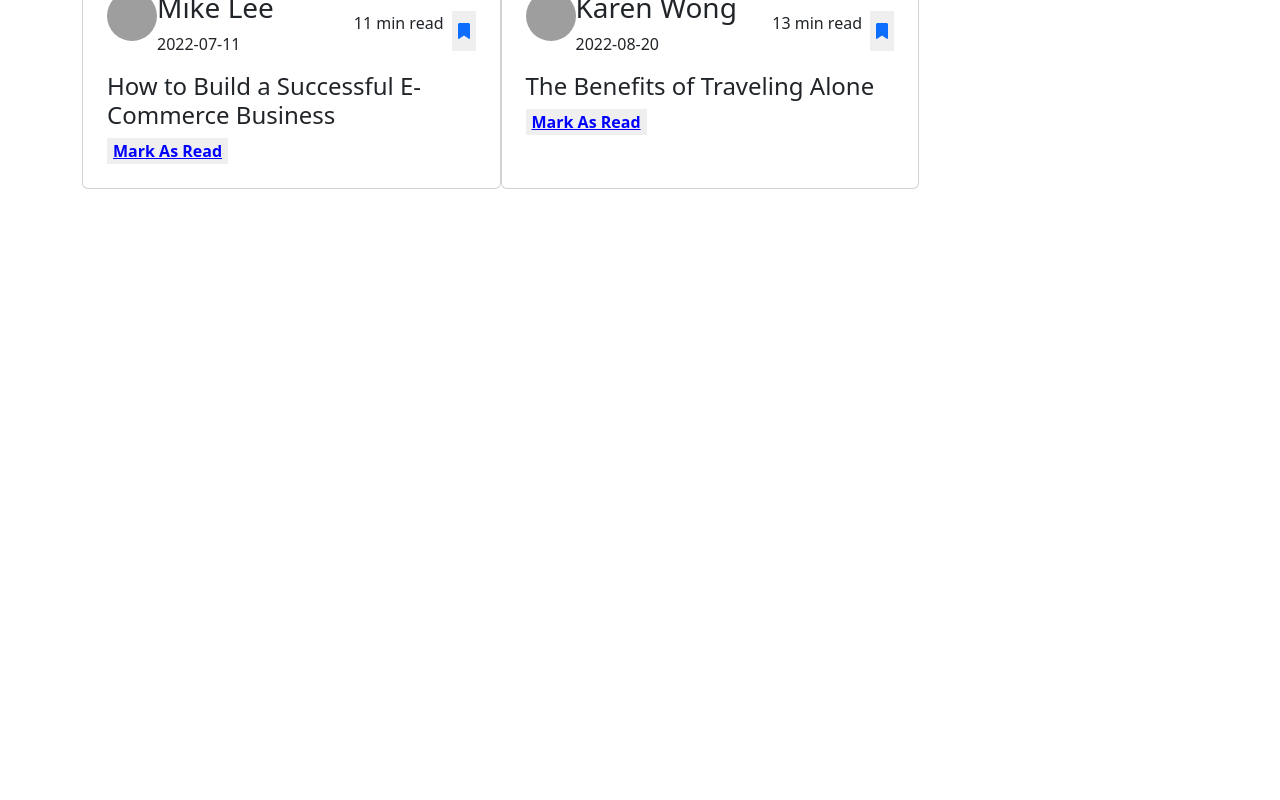
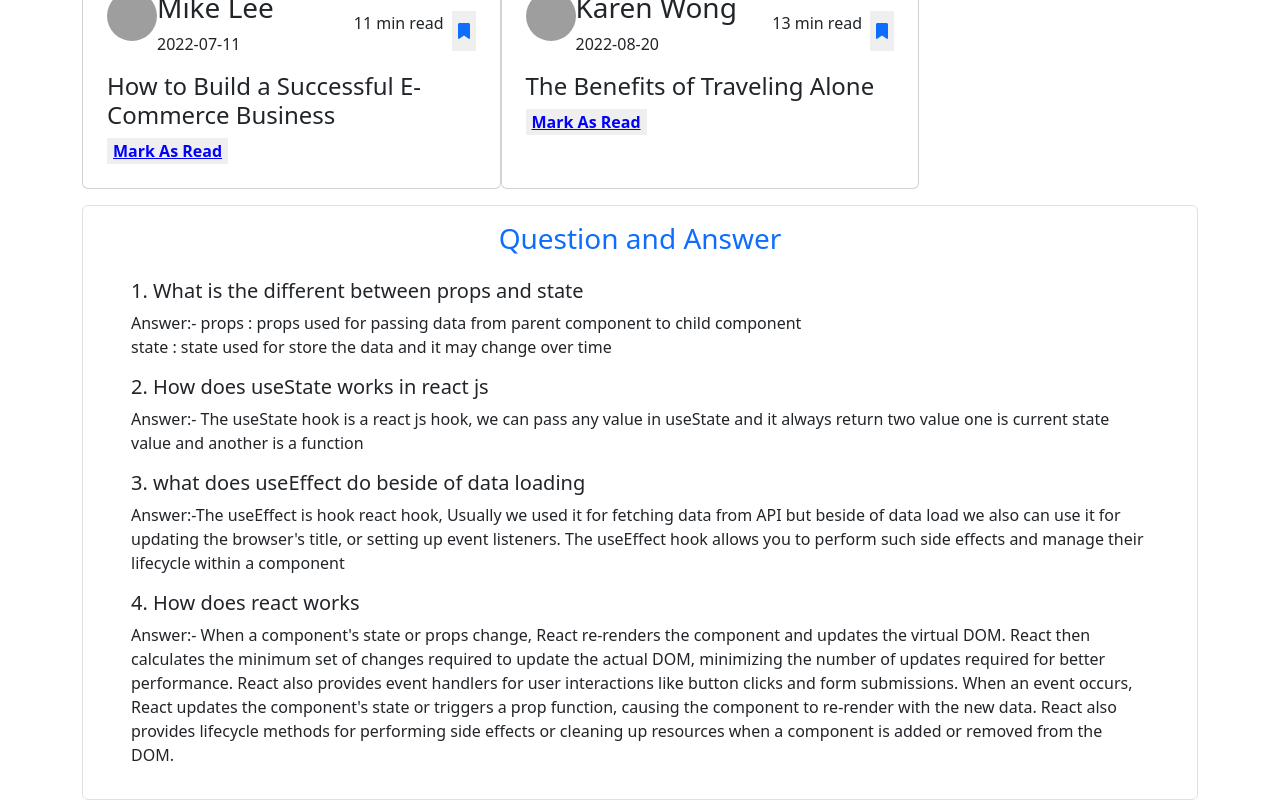
Before and after one commit to arifulislamadil/b7-a8, a React (Create React App) app: page / in a window 1280 px wide. Shown: the part 1476-2276 px from the top of the page. Before the commit the page ends 1665 px from the top, so only its background shows below. Built offline with nearby package versions, Linux system fonts and the light colour scheme; grey boxes are pictures that could not be loaded.

Commit message:
added few questions and answers

```diff
--- a/src/components/home/Home.js
+++ b/src/components/home/Home.js
@@ -5,8 +5,7 @@ import SideCart from "../sideCart/SideCart";
 
 const Home = ({ handleTime, readingTime }) => {
   const [blogs, setBlogs] = useState([]);
- const [counts,setCount]=useState([]);
-
+  const [counts, setCount] = useState([]);
 
   useEffect(() => {
     fetch("fakeDb.json")
@@ -18,9 +17,7 @@ const Home = ({ handleTime, readingTime }) => {
   const handleCount = (blog) => {
     const addCard = blog;
     setCount([...counts, addCard]);
-
   };
-
 
   //side card
   const [time, setTime] = useState(readingTime);
@@ -29,8 +26,9 @@ const Home = ({ handleTime, readingTime }) => {
     setTime(getTotalTime);
   }, [readingTime]);
   return (
-    <div className="container main-container row m-auto mt-3">
-      <div className='home-container col-md-9'>
+    <div className="container">
+      <div className="main-container row m-auto mt-3">
+        <div className="home-container col-md-9">
           <div className="blogs-container row">
             {blogs.map((blog) => (
               <Blog
@@ -42,17 +40,70 @@ const Home = ({ handleTime, readingTime }) => {
             ))}
           </div>
         </div>
-      <div className='home-container col-md-3 mt-4 '>
+        <div className="home-container col-md-3 mt-4 ">
           <div className="card p-4">
             <h6>Spent time on read : {time} min</h6>
           </div>
           <div className="card p-4 mt-2 bg-secondary">
-          <h6 className="bg-primary text-white p-4">Bookmarked Blogs : {counts.length}</h6>
-          {
-            counts.map(count=><div>
-              <p className="bg-light text-dark p-1 rounded">{count.title.slice(1,40)}</p>
-            </div>)
-          }
+            <h6 className="bg-primary text-white p-4">
+              Bookmarked Blogs : {counts.length}
+            </h6>
+            {counts.map((count) => (
+              <div>
+                <p className="bg-light text-dark p-1 rounded">
+                  {count.title.slice(1, 40)}
+                </p>
+              </div>
+            ))}
+          </div>
+        </div>
+      </div>
+      <div className="mt-3 border rounded ps-5 pe-5 pt-3 pb-3">
+        <div>
+          <h3 className="text-primary text-center pb-3">Question and Answer</h3>
+          <div>
+            <h5>1. What is the different between props and state</h5>
+            <p>
+              Answer:- props : props used for passing data from parent component
+              to child component <br></br>
+           state : state used for store the data and it may change
+              over time
+            </p>
+          </div>
+          <div>
+            <h5>2. How does useState works in react js</h5>
+            <p>
+              Answer:- The useState hook is a react js hook, we can pass any
+              value in useState and it always return two value one is current
+              state value and another is a function{" "}
+            </p>
+          </div>
+          <div>
+            <h5>3. what does useEffect do beside of data loading</h5>
+            <p>
+              Answer:-The useEffect is hook react hook, Usually we used it for
+              fetching data from API but beside of data load we also can use it
+              for updating the browser's title, or setting up event listeners.
+              The useEffect hook allows you to perform such side effects and
+              manage their lifecycle within a component
+            </p>
+          </div>
+
+          <div>
+            <h5>4. How does react works</h5>
+            <p>
+             Answer:- When a component's state or props change, React re-renders the
+              component and updates the virtual DOM. React then calculates the
+              minimum set of changes required to update the actual DOM,
+              minimizing the number of updates required for better performance.
+              React also provides event handlers for user interactions like
+              button clicks and form submissions. When an event occurs, React
+              updates the component's state or triggers a prop function, causing
+              the component to re-render with the new data. React also provides
+              lifecycle methods for performing side effects or cleaning up
+              resources when a component is added or removed from the DOM.
+            </p>
+          </div>
         </div>
       </div>
     </div>
```
Lines whose indentation alone changed are shown as unchanged.
